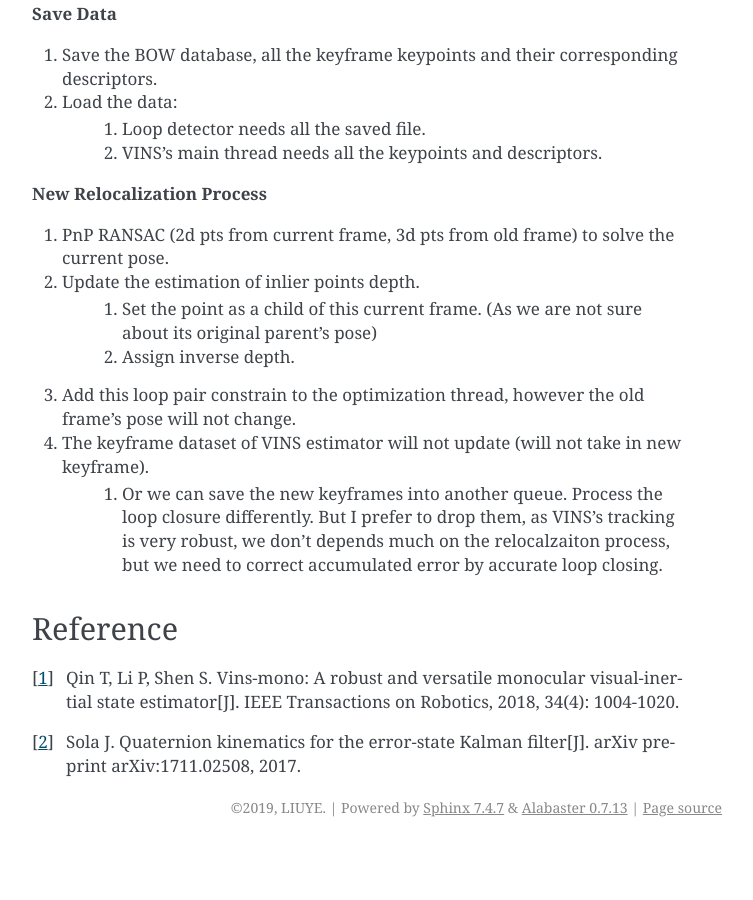
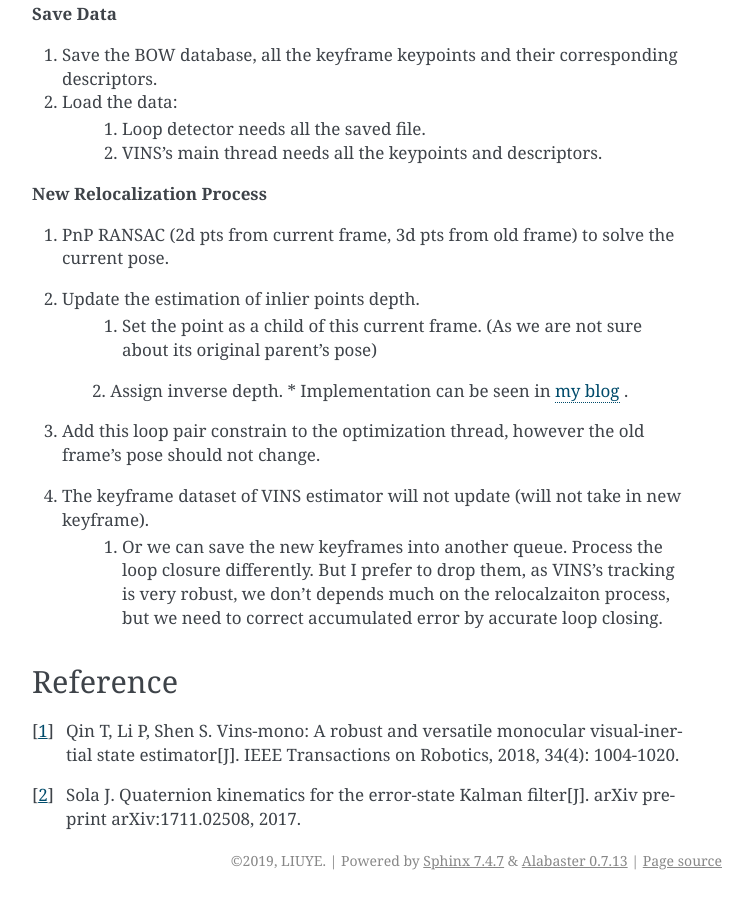
Before and after one commit to gggliuye/VIO, a Sphinx documentation site: the page built from docs/deepblue/LM.rst, in a window 1280 px wide and 900 px high, scrolled down 19907 px. Shown: the whole window, without its empty margins (388-1141 px from the left). Built offline with Sphinx 7.4.7, drawn with Linux system fonts in a browser that asks for light colours; before the commit the page ends 20754 px from its top, so only the background shows below that.

Commit message:
Update LM.rst

```diff
--- a/docs/deepblue/LM.rst
+++ b/docs/deepblue/LM.rst
@@ -789,7 +789,8 @@ In summary, we need to save the system state infomation and change the optimizat
 2. Update the estimation of inlier points depth.
     1. Set the point as a child of this current frame. (As we are not sure about its original parent's pose)
     2. Assign inverse depth.
-3. Add this loop pair constrain to the optimization thread, however the old frame's pose will not change.
+    * Implementation can be seen in `my blog <https://blog.csdn.net/weixin_44492024/article/details/102841080>`_ .
+3. Add this loop pair constrain to the optimization thread, however the old frame's pose should not change.
 4. The keyframe dataset of VINS estimator will not update (will not take in new keyframe).
     1. Or we can save the new keyframes into another queue. Process the loop closure differently. But I prefer to drop them, as VINS's tracking is very robust, we don't depends much on the relocalzaiton process, but we need to correct accumulated error by accurate loop closing.
 
```
